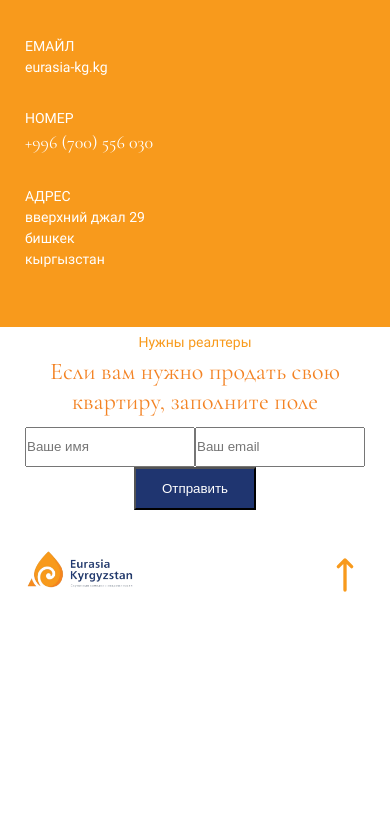
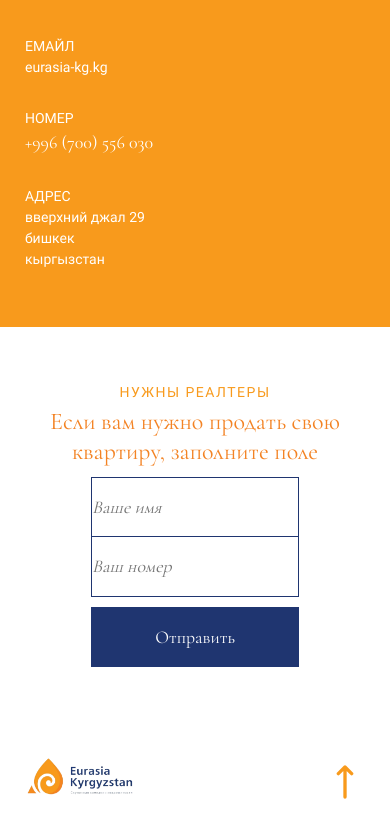
Before and after one commit to azamat71111/Frontend, a Next.js app: page / in a window 390 px wide. Shown: the part 7090-7927 px from the top of the page. Before the commit the page ends 7730 px from the top, so only its background shows below. Built offline with nearby package versions, Linux system fonts and the light colour scheme.

Commit message:
add Realter adaptive

```diff
--- /dev/null
+++ b/api/axios.js
@@ -0,0 +1,7 @@
+import axios from "axios";
+
+const instance = axios.create({
+  baseURL: process.env.NEXT_PUBLIC_SERVER_API,
+});
+
+export default instance;
--- a/components/Realters/Realters.jsx
+++ b/components/Realters/Realters.jsx
@@ -1,16 +1,48 @@
-import React from 'react'
+import axios from '../../api/axios';
+import React, { useState } from 'react'
 import styles from "./Realters.module.sass";
 
 export default function Realters() {
+  const [user, setUser] = useState({
+    name: '',
+    phone: ''
+  });
+  const [loading, setLoading] = useState(null)
+  const onChange = (e) => {
+    setUser((value) => {
+      return {
+        ...value,
+        [e.target.name]: e.target.value
+      }
+    })
+  }
+  const submitHandler = async (e) => {
+    e.preventDefault()
+    try {
+      const res = await axios.post(`realters`, {data: user});
+      if (!res.data) {
+        throw new Error();
+      }
+      setUser(res.data.data);
+      setLoading('complete')
+    } catch (error) {
+      setUser(false);
+      setLoading('error')
+    }
+  };
   return (
-    <div className={styles.container}>
-      <h4 className={styles.title}>Нужны реалтеры</h4>
-      <h2 className={styles.title2}>Если вам нужно продать свою квартиру, заполните поле</h2>
-      <div className={styles.input}>
-        <input type="text" placeholder='Ваше имя' className={styles.input__name} />
-        <input type="email" placeholder='Ваш email'  className={styles.input__email} />
-        <button className={styles.btn}>Отправить</button>
+    <>
+      <div className={styles.container}>
+        <h4 className={styles.title}>НУЖНЫ РЕАЛТЕРЫ</h4>
+        <h2 className={styles.title2}>Если вам нужно продать свою квартиру, заполните поле</h2>
+        <form onSubmit={submitHandler} className={styles.input}>
+          <input onChange={onChange} name='name' type="text" placeholder='Ваше имя' className={styles.input__name} />
+          <input onChange={onChange} name='phone' type="text" placeholder='Ваш номер'  className={styles.input__email} />
+          <button className={styles.btn}>Отправить</button>
+        </form>
+        {loading === 'complete' ? (<h3 className={styles.complete}>Успешно!</h3>) : null}
+        {loading === 'error' ? (<h3 className={styles.error}>Сообщения уже отправлено!</h3>) : null}
       </div>
-    </div>
+    </>
   )
 }
--- a/components/Realters/Realters.module.sass
+++ b/components/Realters/Realters.module.sass
@@ -1,9 +1,8 @@
 .container
-  margin: 0 auto
+  margin: 80px auto
   width: calc( 100% - 50px )
   text-align: center
-
-
+  padding: 0 10px
 .title
   font-family: 'Roboto', sans-serif
   font-style: normal
@@ -11,8 +10,7 @@
   font-size: 14px
   line-height: 30px
   color: #F89A1C
-
-
+  letter-spacing: 1.5px
 .title2
   font-family: 'Cormorant Garamond', sans-serif
   font-style: normal
@@ -22,16 +20,67 @@
   text-align: center
   color: #F38324
 .input
+
   padding-top: 10px
 .input__name
-  height: 40px
-  width: 170px
-
+  height: 60px
+  width: 208px
+  font-family: "Cormorant Garamond", sans-serif
+  font-size: 18px
+  line-height: 30px
+  font-weight: 400
+  font-style: italic
+  border: 1px solid #1F3570
 .input__email
-  height: 40px
-  width: 170px
-
+  height: 60px
+  width: 208px
+  font-family: "Cormorant Garamond", sans-serif
+  font-size: 18px
+  line-height: 30px
+  font-weight: 400
+  font-style: italic
+  border-top: 1px solid #1F3570
+  border-bottom: 1px solid #1F3570
+  border-right: 1px solid #1F3570
 .btn
   background: #1F3570
-  padding: 12px 26px
+  padding: 15px 44px
+  line-height: 30px
   color: white
+  border: none
+  font-family: "Cormorant Garamond", sans-serif
+  font-size: 18px
+  transition: .4s
+  cursor: pointer
+  &:hover
+    background-color: white
+    color: #F38324
+.complete
+  text-align: center
+  margin-top: 15px
+  font-size: 14px
+  font-family: "Roboto", sans-serif
+  font-weight: 300
+  color: green
+.error
+  text-align: center
+  margin-top: 15px
+  font-size: 14px
+  font-family: "Roboto", sans-serif
+  font-weight: 300
+  color: red
+@media screen and ( max-width: 655px )
+  .btn
+    margin-top: 10px
+@media screen and ( max-width: 490px )
+  .input
+    max-width: 208px
+    display: flex
+    flex-direction: column
+    margin: 0 auto
+  .input__email
+    border-top: none
+    border-left: 1px solid #1F3570
+@media screen and ( max-width: 500px )
+  .container
+    margin: 50px auto
```
Also changed, not shown: 1 other file (tests, documents, lock files or other folders).
